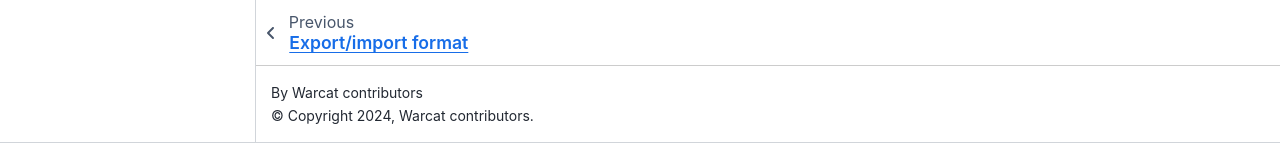
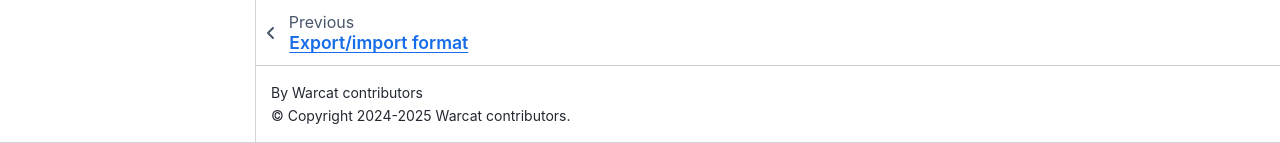
Before and after one commit to chfoo/warcat-rs, a Sphinx documentation site: the page built from doc/cli_reference.md, in a window 1280 px wide and 900 px high, scrolled down 8952 px. Shown: the part 757-900 px from the top of the window. Built offline with Sphinx 7.4.7 and the Sphinx Book theme 1.1.4, drawn with Linux system fonts in a browser that asks for light colours; some of the changed lines change nothing that is shown.

Commit message:
Update CLI doc

```diff
--- a/doc/cli_reference.md
+++ b/doc/cli_reference.md
@@ -206,7 +206,7 @@
 
 Output export messages
 
-**Usage:** `warcat get export [OPTIONS] --position <POSITION> --id <ID>`
+**Usage:** `warcat get export [OPTIONS] --position <POSITION>`
 
 ###### **Options:**
 
@@ -253,7 +253,7 @@
 
 Extract a resource
 
-**Usage:** `warcat get extract [OPTIONS] --position <POSITION> --id <ID>`
+**Usage:** `warcat get extract [OPTIONS] --position <POSITION>`
 
 ###### **Options:**
 
--- a/doc/conf.py
+++ b/doc/conf.py
@@ -7,7 +7,7 @@
 # https://www.sphinx-doc.org/en/master/usage/configuration.html#project-information
 
 project = 'Warcat'
-copyright = '2024, Warcat contributors'
+copyright = '2024-2025 Warcat contributors'
 author = 'Warcat contributors'
 
 # -- General configuration ---------------------------------------------------
```
